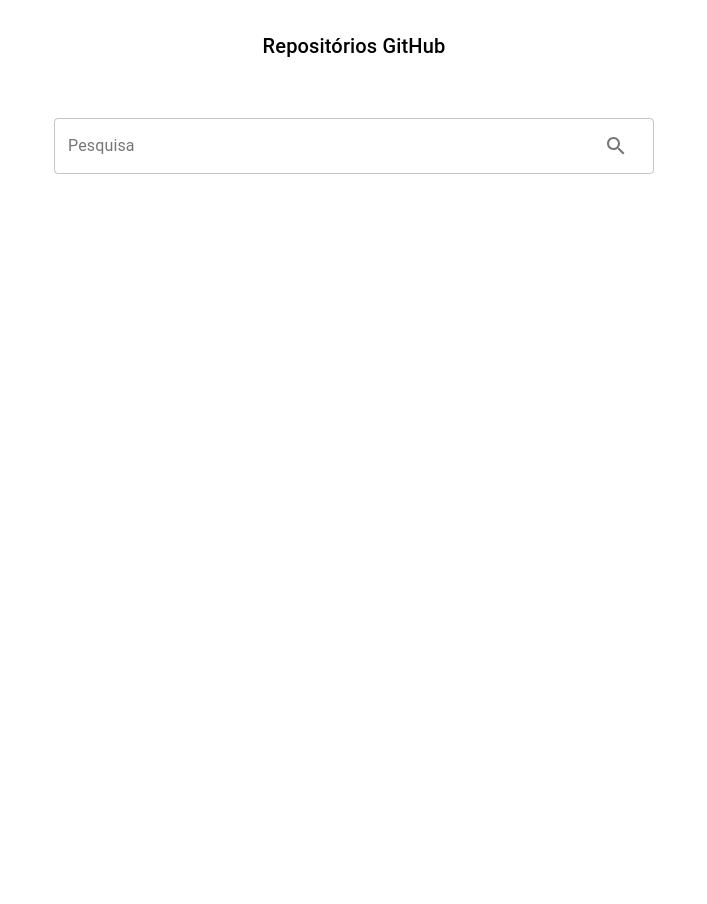
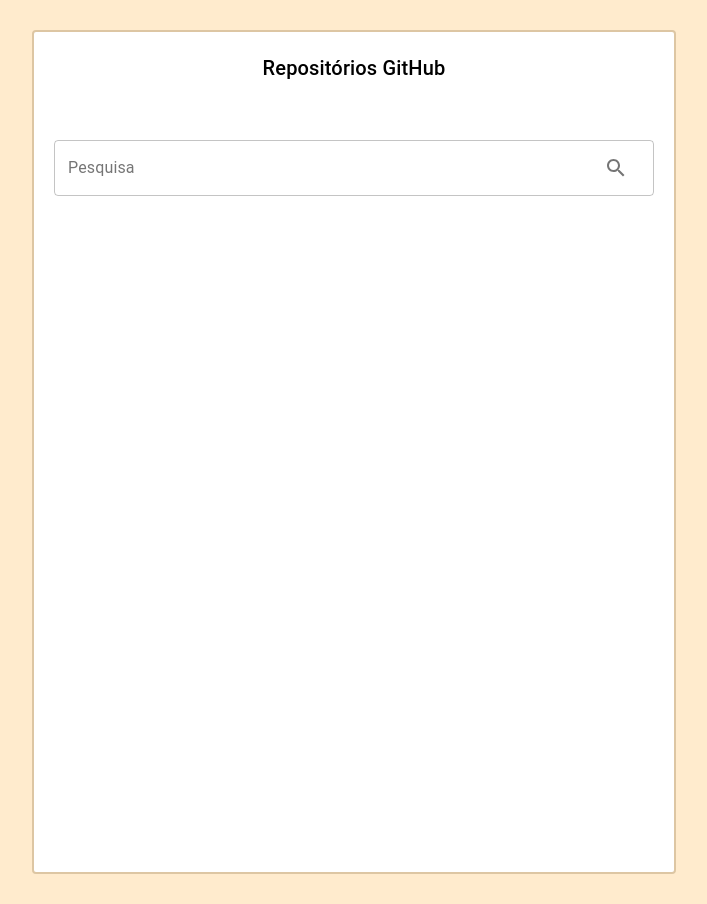
Before and after one commit to PJ0C/github-repos, a React (Create React App) app: page / in a window 1280 px wide. Shown: the whole page, without its empty margins (286-993 px from the left). Before the commit the page ends 800 px from the top, so only its background shows below. Built offline with nearby package versions, Linux system fonts and the light colour scheme.

Commit message:
Ajusta exibição do erro

```diff
--- a/src/repos/RepoError.tsx
+++ b/src/repos/RepoError.tsx
@@ -1,22 +1,36 @@
-import React from 'react';
-import { Typography, makeStyles } from '@material-ui/core';
+import React, { Dispatch, SetStateAction } from 'react';
+import { Typography, makeStyles, Button } from '@material-ui/core';
 
 const styles = makeStyles({
-  ul: {
-    display: 'grid',
-    gap: '15px',
+  container: {
+    display: 'flex',
+    height: 300,
+    flexDirection: 'column',
+    justifyContent: 'center',
+    alignItems: 'center',
+  },
+  actions: {
     marginTop: 30,
   },
 });
 interface RepoErrorProps {
   error: string;
+  setError: Dispatch<SetStateAction<string>>;
 }
 
-const RepoError: React.FC<RepoErrorProps> = ({ error }) => {
+const RepoError: React.FC<RepoErrorProps> = ({ error, setError }) => {
   const classes = styles();
   return (
-    <div className={classes.ul}>
-      <Typography>{error}</Typography>
+    <div className={classes.container}>
+      <Typography variant="h6" color="error">
+        {error}
+      </Typography>
+
+      <div className={classes.actions}>
+        <Button variant="contained" color="primary" onClick={() => setError('')}>
+          Tentar novamente
+        </Button>
+      </div>
     </div>
   );
 };
--- a/src/repos/Repos.tsx
+++ b/src/repos/Repos.tsx
@@ -9,10 +9,14 @@
   container: {
     display: 'flex',
     flexDirection: 'column',
-    margin: '0 auto',
+    margin: '30px auto',
     maxWidth: 600,
     width: '100%',
-    marginTop: 30,
+    minHeight: '100vh',
+    border: '2px solid #ddc6a3',
+    padding: 20,
+    borderRadius: 4,
+    backgroundColor: 'white',
   },
   form: {
     marginTop: 40,
@@ -41,9 +45,10 @@
       .then(response => {
         setRepos(response.data);
       })
-      .catch(err => {
-        console.error(err);
-        setError('Erro, usuário não encontrado');
+      .catch(error => {
+        console.error(error);
+        setError(error.message);
+        setRepos([]);
       })
 
       .finally(() => setButtonDisabled(false));
@@ -63,7 +68,7 @@
           <RepoList repos={repos} />
         </>
       ) : (
-        <RepoError error={error} />
+        <RepoError error={error} setError={setError} />
       )}
     </div>
   );
--- a/src/styles/index.css
+++ b/src/styles/index.css
@@ -1,13 +1,12 @@
 body {
   margin: 0;
-  font-family: -apple-system, BlinkMacSystemFont, 'Segoe UI', 'Roboto', 'Oxygen',
-    'Ubuntu', 'Cantarell', 'Fira Sans', 'Droid Sans', 'Helvetica Neue',
-    sans-serif;
+  font-family: -apple-system, BlinkMacSystemFont, 'Segoe UI', 'Roboto', 'Oxygen', 'Ubuntu', 'Cantarell', 'Fira Sans',
+    'Droid Sans', 'Helvetica Neue', sans-serif;
   -webkit-font-smoothing: antialiased;
   -moz-osx-font-smoothing: grayscale;
-  }
+  background-color: blanchedalmond;
+}
 
 code {
-  font-family: source-code-pro, Menlo, Monaco, Consolas, 'Courier New',
-    monospace;
+  font-family: source-code-pro, Menlo, Monaco, Consolas, 'Courier New', monospace;
 }
```
